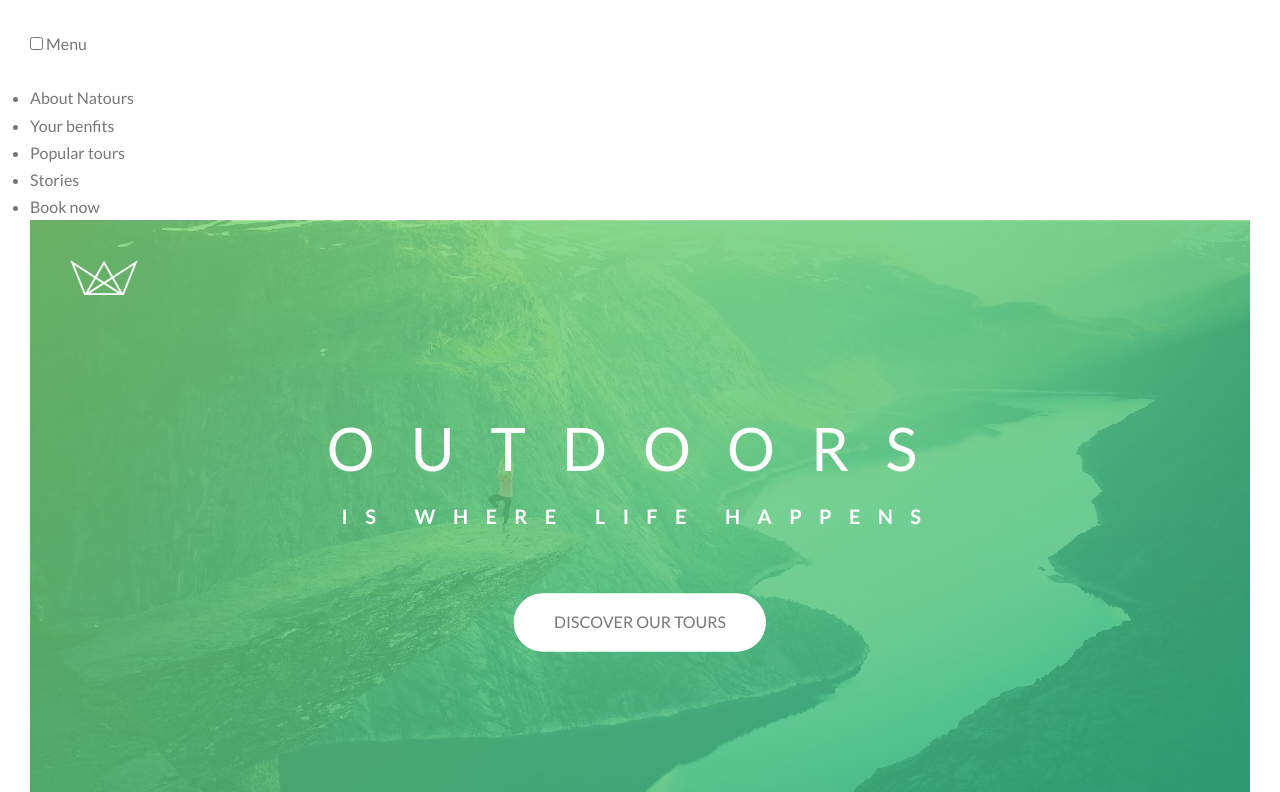
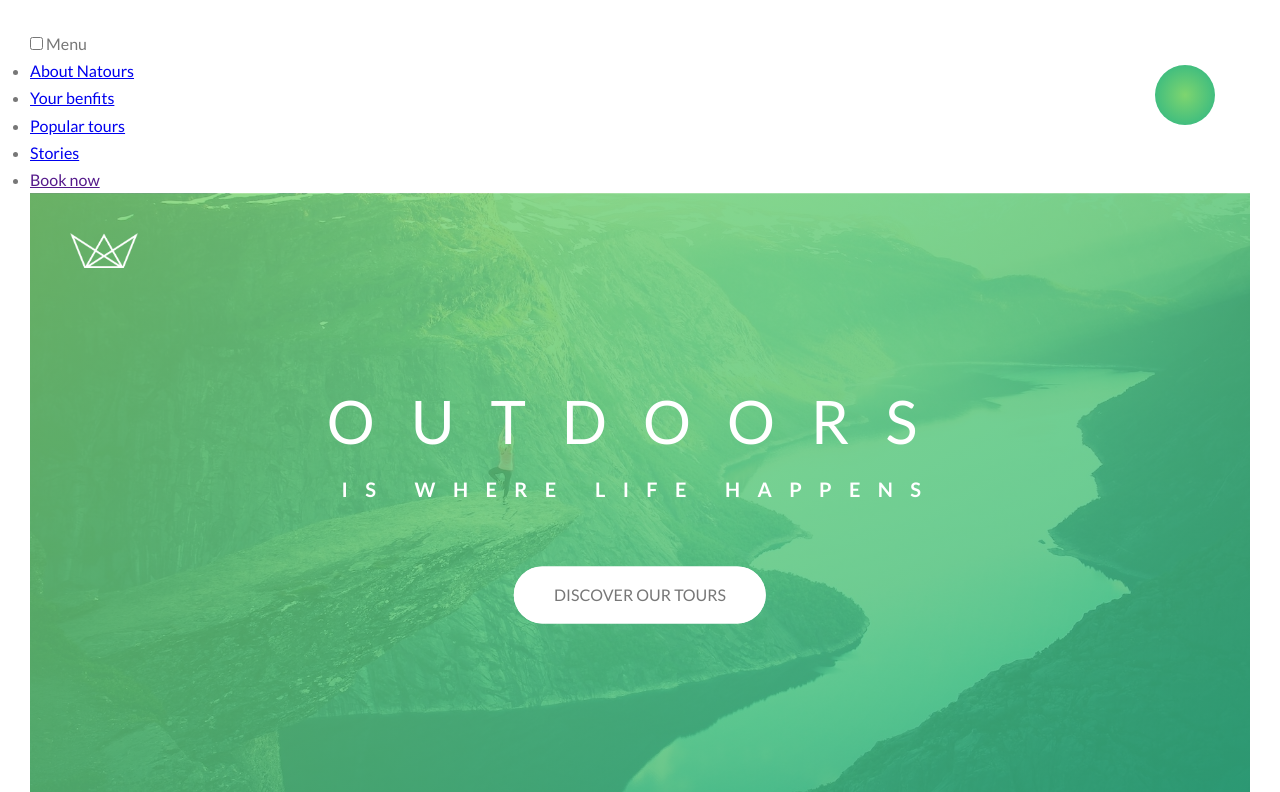
Before and after one commit to rockytrice/Natours, a website: page index.html in a window 1280 px wide. Shown: the top 792 px of the page. Drawn offline with Linux system fonts and the light colour scheme.

Commit message:
background styling of nav complete

```diff
--- a/index.html
+++ b/index.html
@@ -23,11 +23,11 @@
 
             <nav class="navigation__nav">
                 <ul class="navigation__list">
-                    <li class="navigation__item"><a href="#" class="navigation__link"></a>About Natours</li>
-                    <li class="navigation__item"><a href="#" class="navigation__link"></a>Your benfits</li>
-                    <li class="navigation__item"><a href="#" class="navigation__link"></a>Popular tours</li>
-                    <li class="navigation__item"><a href="#" class="navigation__link"></a>Stories</li>
-                    <li class="navigation__item"><a href="" class="navigation__link"></a>Book now</li>
+                    <li class="navigation__item"><a href="#" class="navigation__link">About Natours</a></li>
+                    <li class="navigation__item"><a href="#" class="navigation__link">Your benfits</a></li>
+                    <li class="navigation__item"><a href="#" class="navigation__link">Popular tours</a></li>
+                    <li class="navigation__item"><a href="#" class="navigation__link">Stories</a></li>
+                    <li class="navigation__item"><a href="" class="navigation__link">Book now</a></li>
 
 
                 </ul>
--- a/layout/_navigation.scss
+++ b/layout/_navigation.scss
@@ -8,6 +8,14 @@
     }
 
     &__background {
+        height: 6rem;
+        width: 6rem;
+        border-radius: 50%;
+        position: fixed;
+        top: 6.5rem;
+        right: 6.5rem;
+        background-image: radial-gradient($color-primary-light, $color-primary-dark);
+        z-index: 1000;
 
     }
 
```
Also changed, not shown: css/style.css.
